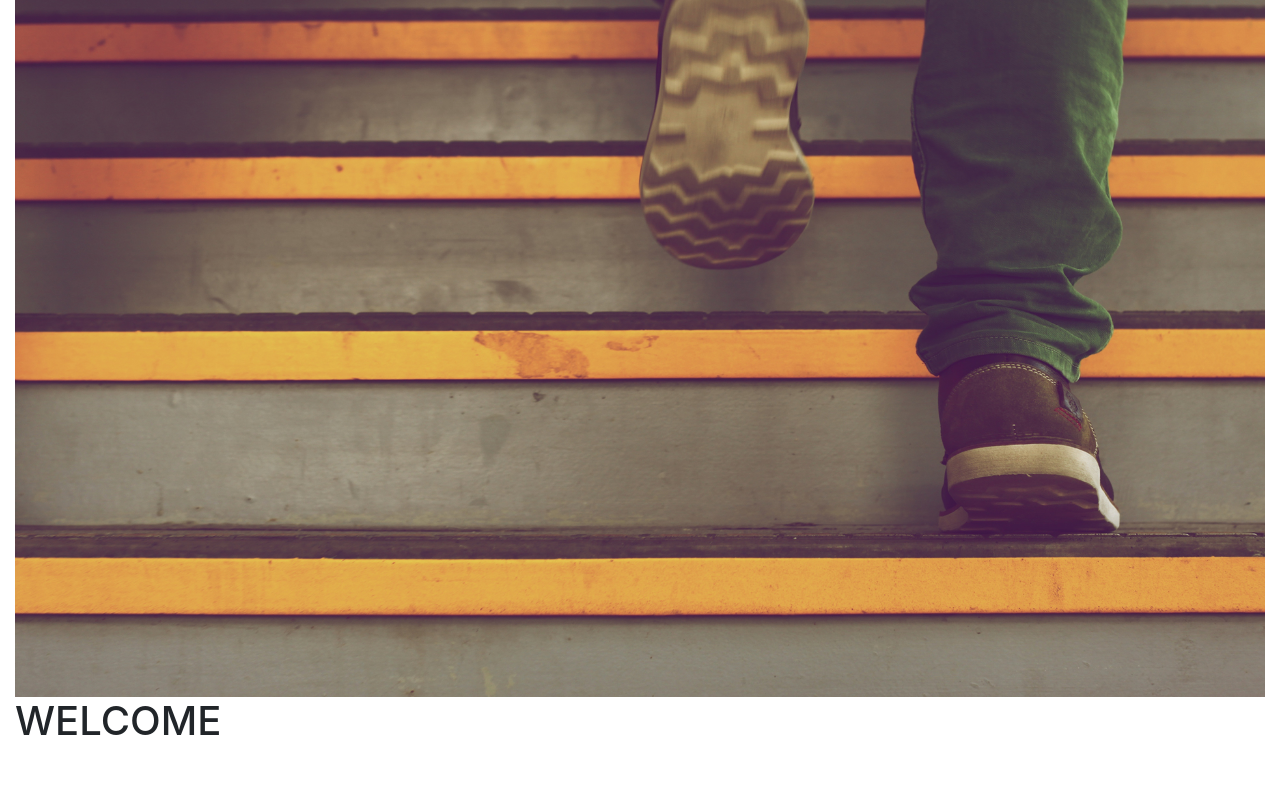
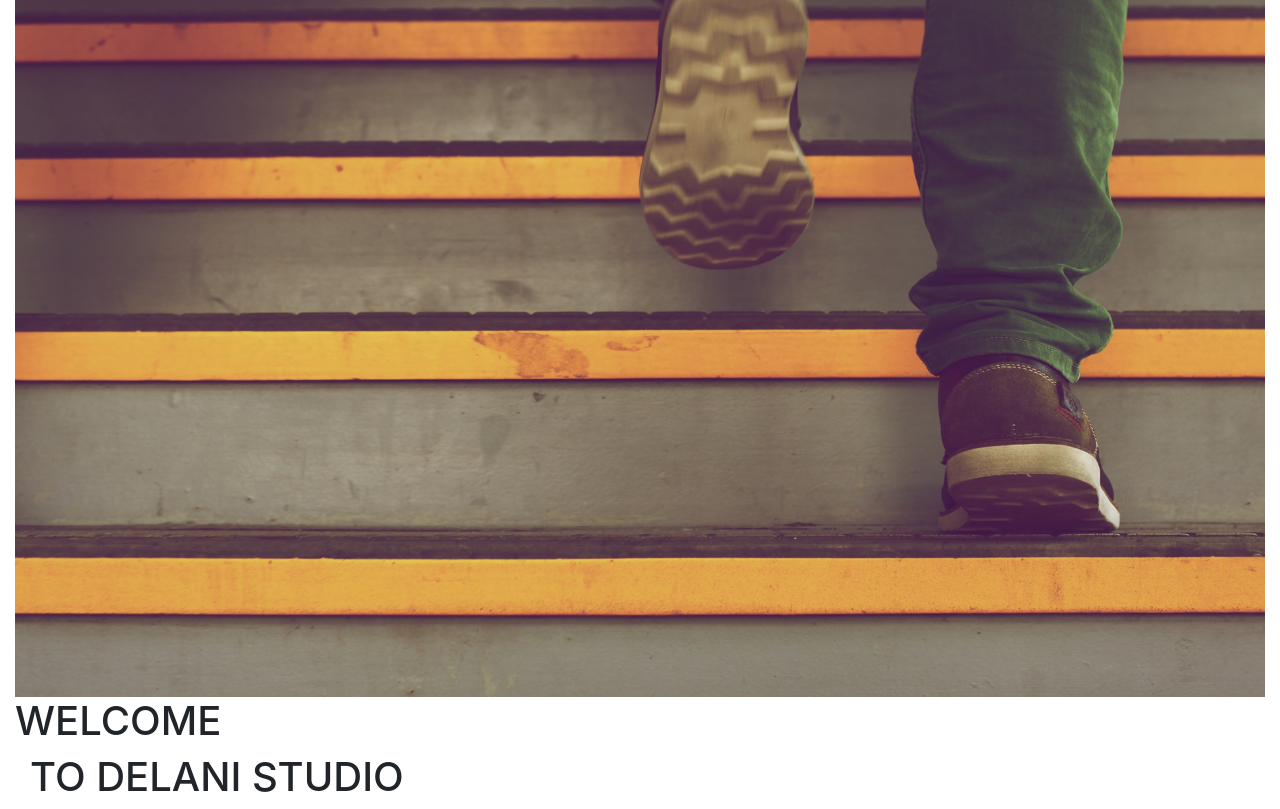
Before and after one commit to joannekoye/delani-ip, a plain HTML site: page index.html in a window 1280 px wide. Drawn offline with Linux system fonts and the light colour scheme.

Commit message:
create first two sections

```diff
--- a/index.html
+++ b/index.html
@@ -19,7 +19,12 @@
           <h1>WELCOME</h1>
         </div>
       </div>
-      <div class=""
+      <div class="col-md-12">
+        <h1>TO DELANI STUDIO</h1>
+      </div>
+    </div>
+    <div class="row">
+      <div
     </div>
   </body>
 </html>
```
